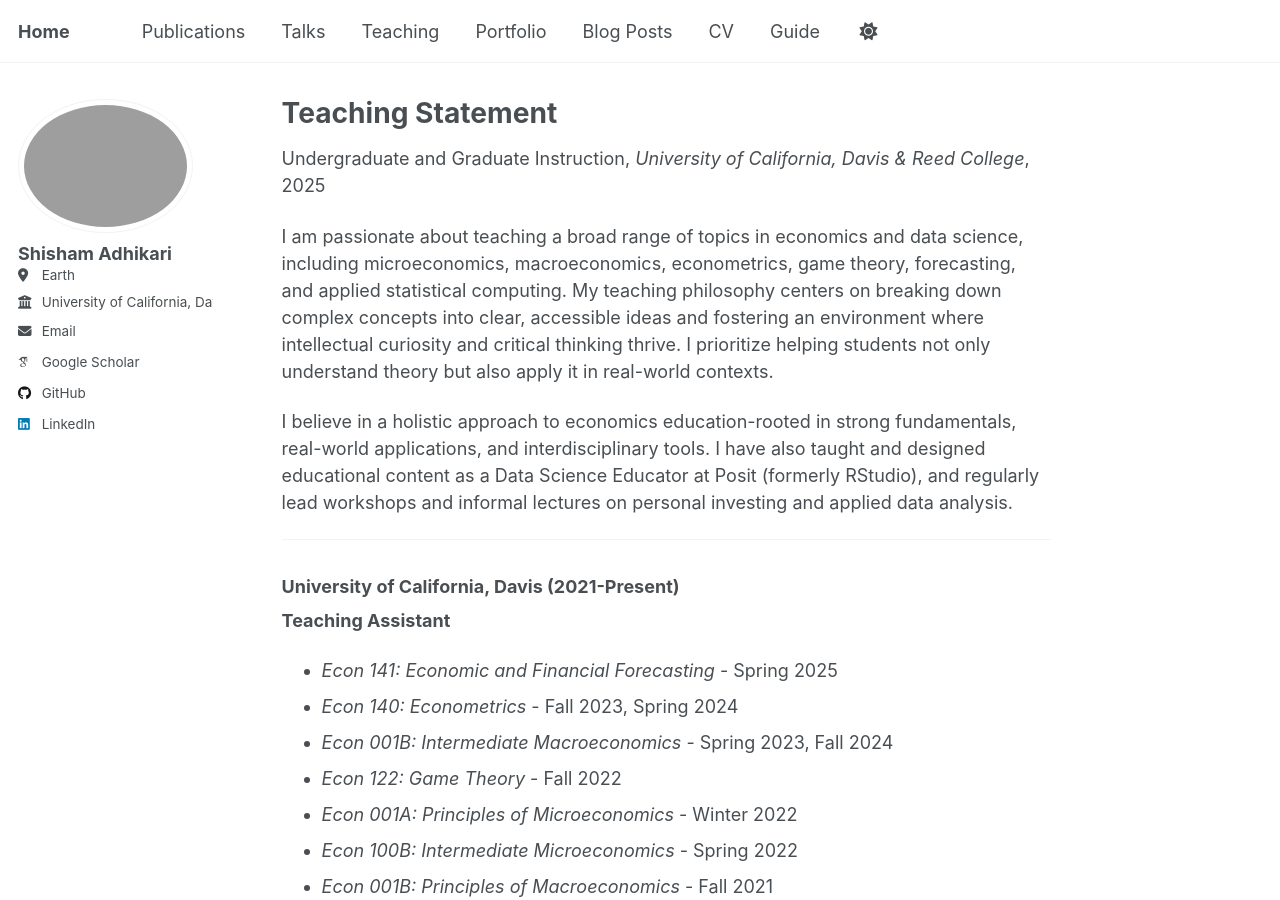
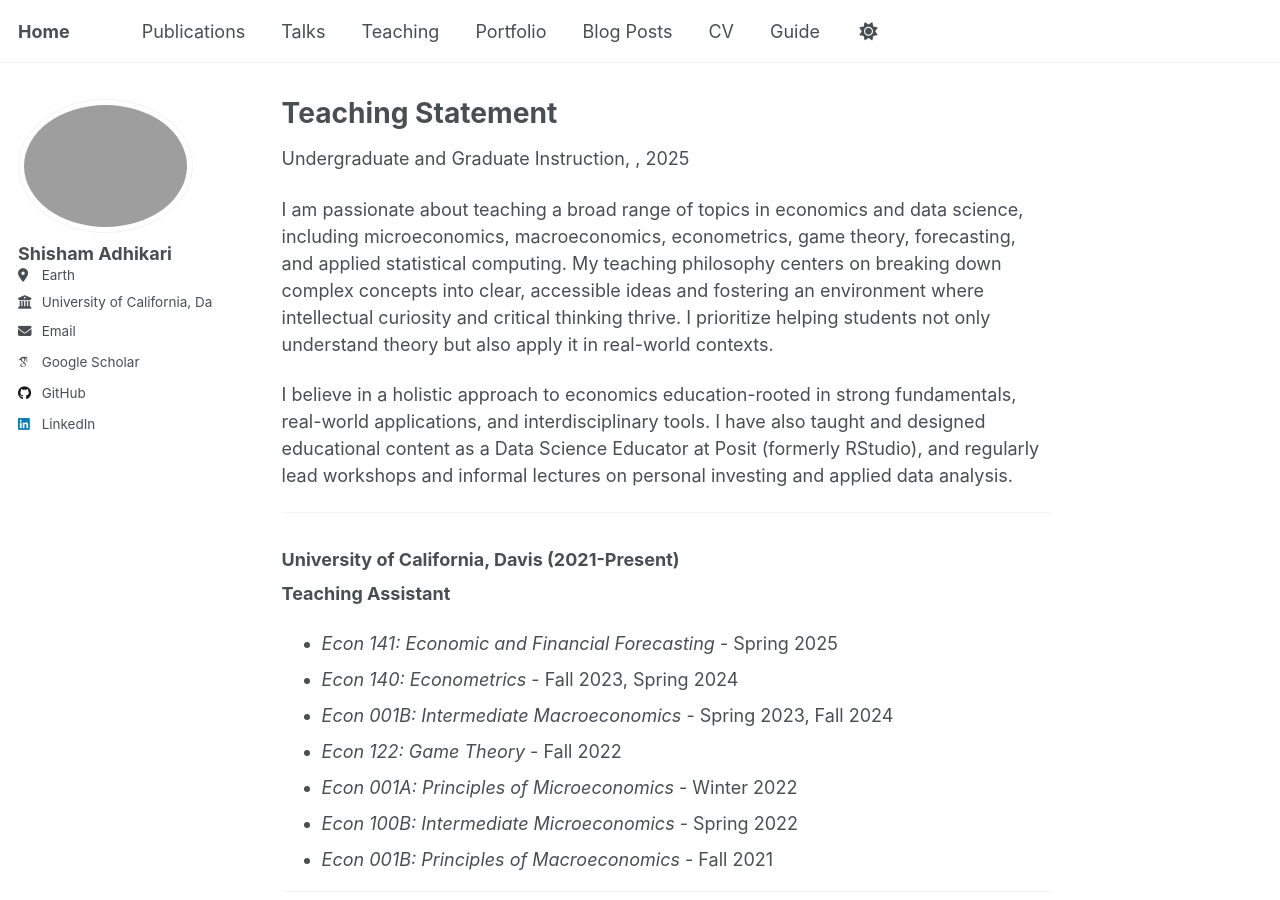
Before and after one commit to adhikars11/shadhikari, a Jekyll site: the page built from _pages/teaching_exp.md, in a window 1280 px wide and 900 px high. Built offline with Jekyll 4.4.1, drawn with Linux system fonts in a browser that asks for light colours; some web fonts are replaced.

Commit message:
teaching

```diff
--- a/_pages/teaching_exp.md
+++ b/_pages/teaching_exp.md
@@ -4,7 +4,6 @@ collection: teaching
 type: "Undergraduate and Graduate Instruction"
 layout: single
 permalink: /teaching/
-venue: "University of California, Davis & Reed College"
 date: 2025-07-27
 location: "California & Oregon, USA"
 ---
```
